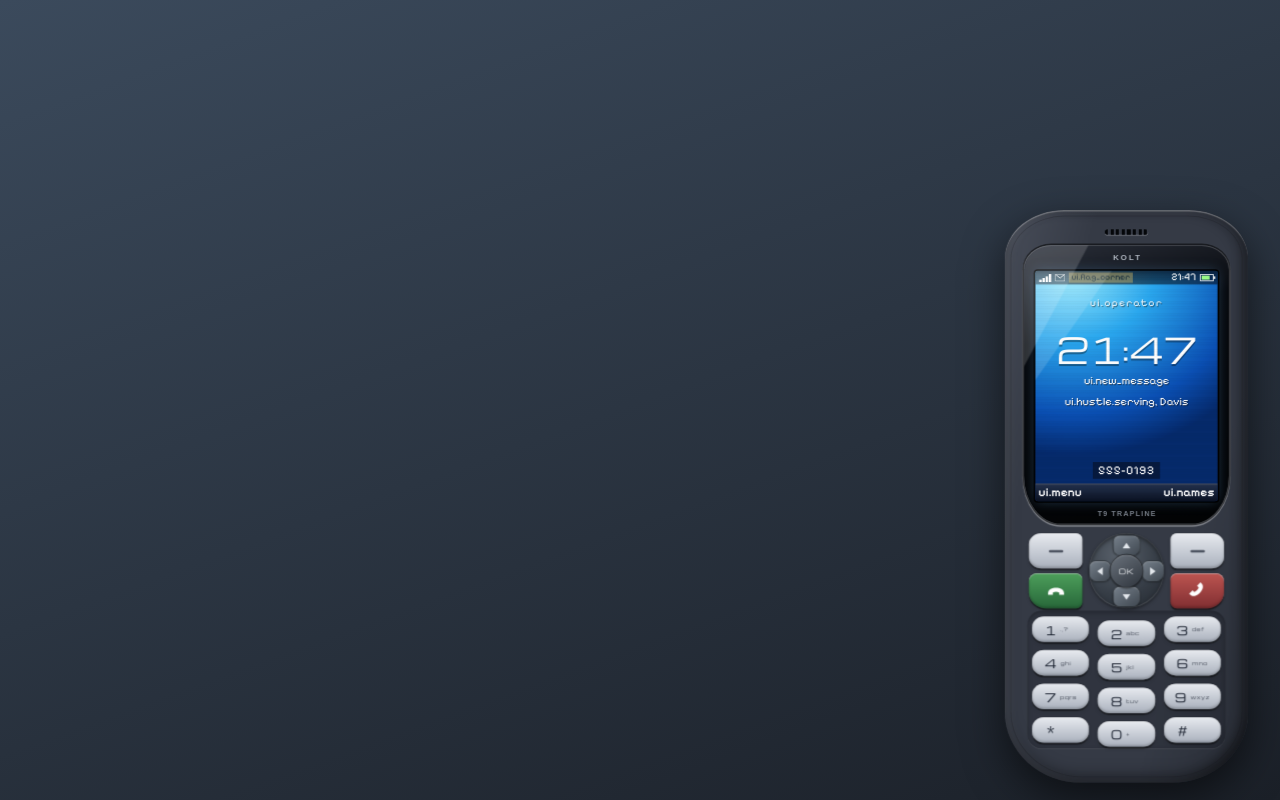
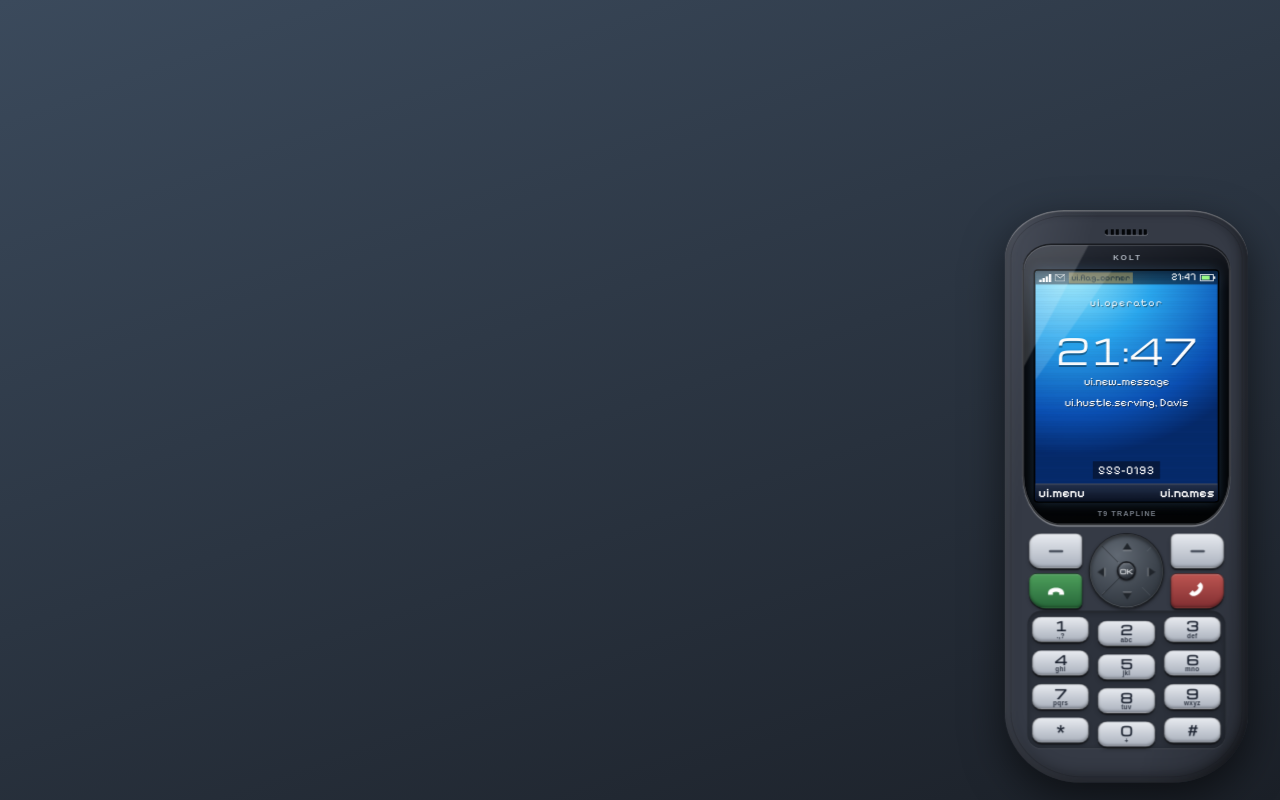
Before and after one commit to HeinoDev/sd-trapphone, a React (Vite) app in the folder web/: page / in a window 1280 px wide. Built offline with nearby package versions, Linux system fonts and the light colour scheme; a web font is replaced by a local one.

Commit message:
Alignment & typography
Keypad numbers now sit above their letters & navigation pad looks have been improved & a small polish of previous changes

```diff
--- a/web/src/device/Handset.tsx
+++ b/web/src/device/Handset.tsx
@@ -22,8 +22,8 @@ function KeyButton({ k, className, label, children }: { k: Key; className: strin
 }
 
 const Arrow = ({ turn }: { turn: number }) => (
-  <svg width="10" height="7" viewBox="0 0 10 7" style={{ transform: `rotate(${turn}deg)` }} aria-hidden="true">
-    <path d="M5 0 10 7H0z" fill="currentColor" />
+  <svg width="12" height="9" viewBox="0 0 12 9" style={{ transform: `rotate(${turn}deg)` }} aria-hidden="true">
+    <path d="M6 0 12 9H0z" fill="currentColor" />
   </svg>
 );
 
--- a/web/src/styles.css
+++ b/web/src/styles.css
@@ -524,13 +524,15 @@ button {
   display: flex;
   align-items: center;
   justify-content: center;
+  box-sizing: border-box;
   color: var(--key-ink);
+  border: 1px solid rgba(0, 0, 0, 0.38);
   background: linear-gradient(180deg, var(--key-a), var(--key-b));
   box-shadow:
-    0 2px 0 rgba(0, 0, 0, 0.5),
-    0 2px 3px rgba(0, 0, 0, 0.24),
-    inset 0 1px 0 rgba(255, 255, 255, 0.48),
-    inset 0 -2px 3px rgba(0, 0, 0, 0.22);
+    0 2px 0 rgba(0, 0, 0, 0.58),
+    0 3px 4px rgba(0, 0, 0, 0.24),
+    inset 0 1px 0 rgba(255, 255, 255, 0.3),
+    inset 0 -2px 3px rgba(0, 0, 0, 0.26);
   transition: transform 60ms, box-shadow 60ms, filter 60ms;
 }
 
@@ -588,9 +590,20 @@ button {
   align-self: center;
   width: 94px;
   height: 94px;
+  box-sizing: border-box;
+  border: 1px solid rgba(0, 0, 0, 0.72);
   border-radius: 50%;
-  background: radial-gradient(circle at 38% 28%, #59616b, #363d46 58%, #22272e 100%);
-  box-shadow: 0 2px 4px rgba(0, 0, 0, 0.42), inset 0 2px 5px rgba(0, 0, 0, 0.56), inset 0 0 0 1px rgba(255, 255, 255, 0.18);
+  background: radial-gradient(circle at 38% 28%, #626a74, #3d444d 58%, #242930 100%);
+  box-shadow: 0 2px 4px rgba(0, 0, 0, 0.48), inset 0 2px 5px rgba(0, 0, 0, 0.62), inset 0 0 0 1px rgba(255, 255, 255, 0.2);
+}
+
+.dpad::before {
+  content: '';
+  position: absolute;
+  inset: 3px;
+  border-radius: 50%;
+  background: repeating-conic-gradient(from 45deg, rgba(0, 0, 0, 0.36) 0deg 0.7deg, rgba(255, 255, 255, 0.1) 0.7deg 1.4deg, transparent 1.4deg 90deg);
+  pointer-events: none;
 }
 
 .dpad-dir {
@@ -600,17 +613,22 @@ button {
   justify-content: center;
   width: 34px;
   height: 26px;
-  color: #e4e8ed;
-  border: 1px solid rgba(0, 0, 0, 0.34);
-  border-radius: 9px;
-  background: linear-gradient(145deg, #77818c, #414952);
-  box-shadow: 0 1px 2px rgba(0, 0, 0, 0.48), inset 0 1px 0 rgba(255, 255, 255, 0.24);
+  color: #20252b;
+  border: 0;
+  border-radius: 50%;
+  background: transparent;
+  box-shadow: none;
+}
+
+.dpad-dir svg {
+  filter: drop-shadow(0 1px 0 rgba(255, 255, 255, 0.45));
 }
 
 .dpad-dir:active,
 .dpad-dir.key-down {
-  color: #fff;
-  background: rgba(255, 255, 255, 0.14);
+  color: #101419;
+  transform: translateY(1px);
+  filter: brightness(0.78);
 }
 
 .dpad-up { top: 2px; left: 30px; }
@@ -620,14 +638,22 @@ button {
 
 .dpad-ok {
   position: absolute;
-  inset: 26px;
-  border: 1px solid rgba(0, 0, 0, 0.5);
+  inset: 34px;
+  border: 2px solid rgba(10, 12, 15, 0.8);
   border-radius: 50%;
   color: #f1f3f5;
-  background: linear-gradient(145deg, #6b737d, #30363e);
-  box-shadow: 0 1px 2px rgba(0, 0, 0, 0.55), inset 0 1px 0 rgba(255, 255, 255, 0.2);
-  font-size: 9px;
-  letter-spacing: 0.08em;
+  background: linear-gradient(145deg, #727a84, #353b43 72%);
+  box-shadow: 0 1px 2px rgba(0, 0, 0, 0.55), inset 0 1px 0 rgba(255, 255, 255, 0.22), inset 0 -2px 2px rgba(0, 0, 0, 0.28);
+  font-size: 8px;
+  font-weight: 600;
+  letter-spacing: 0.04em;
+}
+
+.dpad-ok:active,
+.dpad-ok.key-down {
+  transform: translateY(1px);
+  filter: brightness(1.08);
+  box-shadow: inset 0 2px 3px rgba(0, 0, 0, 0.42), inset 0 1px 0 rgba(255, 255, 255, 0.12);
 }
 
 .hs-pad {
@@ -647,8 +673,8 @@ button {
   inset: -7px -6px;
   z-index: 0;
   border-radius: 18px;
-  background: rgba(18, 22, 28, 0.12);
-  box-shadow: inset 0 2px 5px rgba(0, 0, 0, 0.26), 0 1px 0 rgba(255, 255, 255, 0.12);
+  background: rgba(18, 22, 28, 0.2);
+  box-shadow: inset 0 2px 6px rgba(0, 0, 0, 0.34), 0 1px 0 rgba(255, 255, 255, 0.12);
 }
 
 .hs-pad .key {
@@ -656,9 +682,10 @@ button {
 }
 
 .key-digit {
+  flex-direction: column;
   height: 32px;
-  gap: 5px;
-  border-radius: 15px / 14px;
+  gap: 1px;
+  border-radius: 12px / 11px;
   text-shadow: none;
 }
 
@@ -668,16 +695,20 @@ button {
 }
 
 .key-num {
-  font-size: 15px;
+  font-size: 16px;
+  font-weight: 600;
   line-height: 1;
 }
 
 .key-abc {
-  font-size: 6.5px;
-  letter-spacing: 0.08em;
-  opacity: 0.75;
+  font-family: Arial, sans-serif;
+  font-size: 8px;
+  font-weight: 600;
+  line-height: 1;
+  letter-spacing: 0.04em;
+  opacity: 0.9;
   min-width: 20px;
-  text-align: left;
+  text-align: center;
 }
 
 /* ───────── The display ───────── */
@@ -702,8 +733,8 @@ button {
   display: flex;
   flex-direction: column;
   font-family: 'Trap Digits', 'Pixelify Sans', system-ui, sans-serif;
-  font-size: 15px;
-  line-height: 1.15;
+  font-size: 16px;
+  line-height: 1.2;
   color: var(--ink);
   -webkit-font-smoothing: none;
 }
@@ -815,6 +846,7 @@ button {
 .frame-title {
   flex: none;
   padding: 3px 7px 4px;
+  line-height: 1.25;
   font-weight: 600;
   color: #fff;
   background: linear-gradient(180deg, var(--title-a), var(--title-b));
@@ -881,6 +913,7 @@ button {
   width: 100%;
   min-height: 24px;
   padding: 3px 7px;
+  line-height: 1.2;
   box-sizing: border-box;
   text-align: left;
   border-bottom: 1px solid var(--panel-2);
@@ -919,7 +952,8 @@ button {
 .row-label { font-weight: 600; }
 
 .row-sub {
-  font-size: 13px;
+  font-size: 14px;
+  line-height: 1.2;
   opacity: 0.72;
 }
 
@@ -1169,7 +1203,8 @@ button {
   text-align: center;
 }
 
-.pix { display: block; image-rendering: pixelated; }
+/* Pixel-art glyphs read low when their bounding boxes are mathematically centred. */
+.pix { display: block; image-rendering: pixelated; transform: translateY(-1px); }
 
 /* Toast, confirm, boot, peek */
 
```
